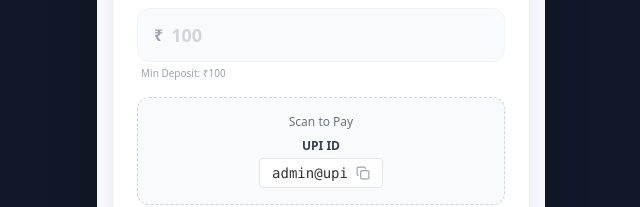
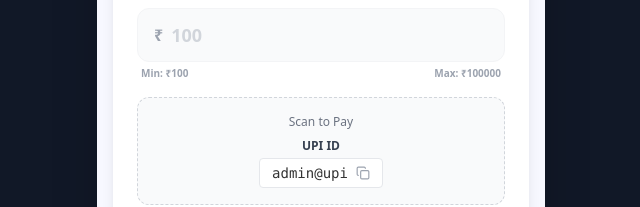
Before and after one commit to sahilxshah999-code/king-club, a React (Vite) app: page /#/wallet in a window 1280 px wide. Shown: the part 447-654 px from the top of the page, without its empty margins (319-959 px from the left). Built offline with nearby package versions, Linux system fonts and the light colour scheme; no server answers; the database is empty.

Commit message:
Update Wallet.tsx

```diff
--- a/pages/Wallet.tsx
+++ b/pages/Wallet.tsx
@@ -90,11 +90,19 @@ export const Wallet = () => {
             showToast(`Minimum deposit is ₹${settings.minDeposit}`, 'error');
             return;
         }
+        if (settings?.maxDeposit && val > settings.maxDeposit) {
+            showToast(`Maximum deposit is ₹${settings.maxDeposit}`, 'error');
+            return;
+        }
     }
 
     if (activeTab === 'withdraw') {
         if (settings?.minWithdraw && val < settings.minWithdraw) {
             showToast(`Minimum withdrawal is ₹${settings.minWithdraw}`, 'error');
+            return;
+        }
+        if (settings?.maxWithdraw && val > settings.maxWithdraw) {
+            showToast(`Maximum withdrawal is ₹${settings.maxWithdraw}`, 'error');
             return;
         }
 
@@ -125,6 +133,7 @@ export const Wallet = () => {
         detailsString = method === 'UPI' ? `UPI: ${details}` : `Address: ${details}`;
     }
 
+    try {
         await createTransaction({
             uid: user.uid,
             type: activeTab,
@@ -136,6 +145,9 @@ export const Wallet = () => {
         showToast(`${activeTab === 'deposit' ? 'Deposit request sent! Admin approval required.' : 'Withdrawal request sent!'}`, 'success');
         setAmount('');
         setDetails('');
+    } catch (err: any) {
+        showToast(err.message, 'error');
+    }
   };
 
   if (!settings) return <div className="p-10 text-center">Loading Wallet...</div>;
@@ -240,9 +252,10 @@ export const Wallet = () => {
                             placeholder={activeTab === 'deposit' ? `${settings.minDeposit}` : `${settings.minWithdraw}`}
                         />
                     </div>
-                    <p className="text-[10px] text-gray-400 mt-1 pl-1">
-                        {activeTab === 'deposit' ? `Min Deposit: ₹${settings.minDeposit}` : `Min Withdrawal: ₹${settings.minWithdraw}`}
-                    </p>
+                    <div className="flex justify-between mt-1 px-1 text-[10px] font-bold text-gray-400">
+                        <span>Min: ₹{activeTab === 'deposit' ? settings.minDeposit : settings.minWithdraw}</span>
+                        <span>Max: ₹{activeTab === 'deposit' ? settings.maxDeposit : settings.maxWithdraw}</span>
+                    </div>
                 </div>
 
                 {/* Dynamic Content Based on Tab & Method */}
```
Lines whose indentation alone changed are shown as unchanged.
